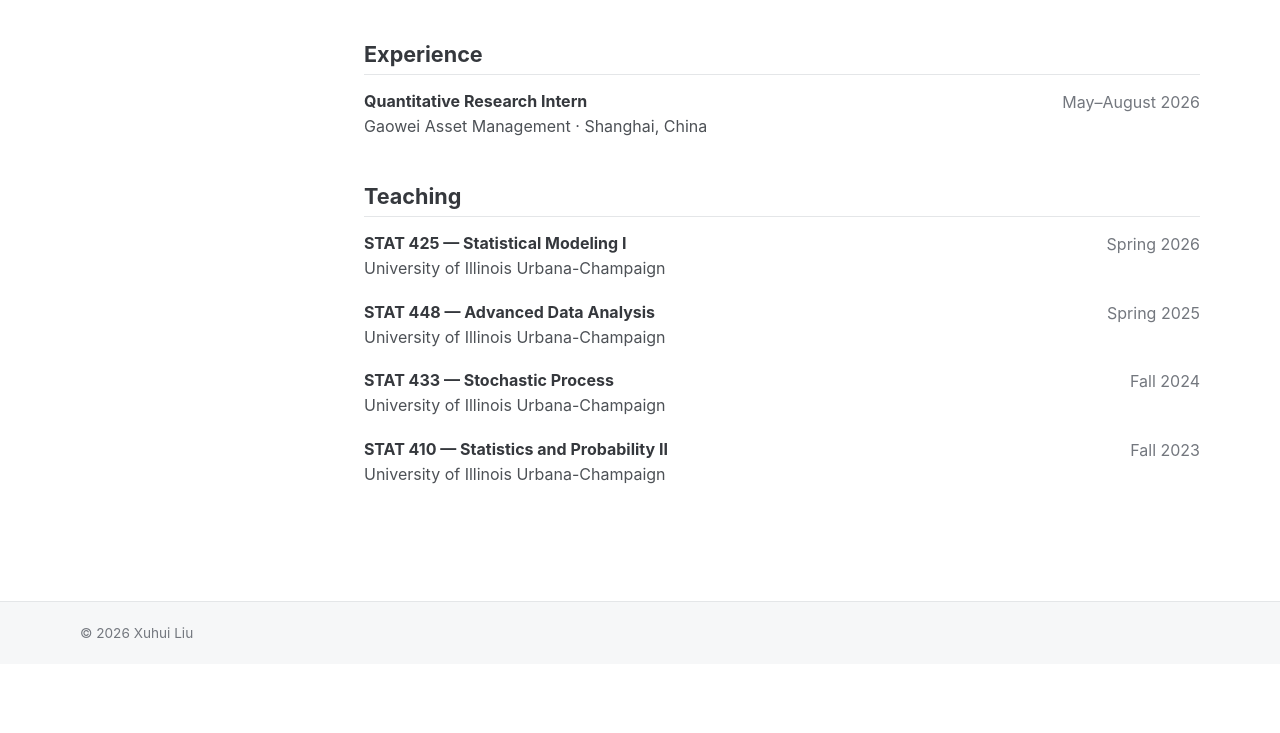
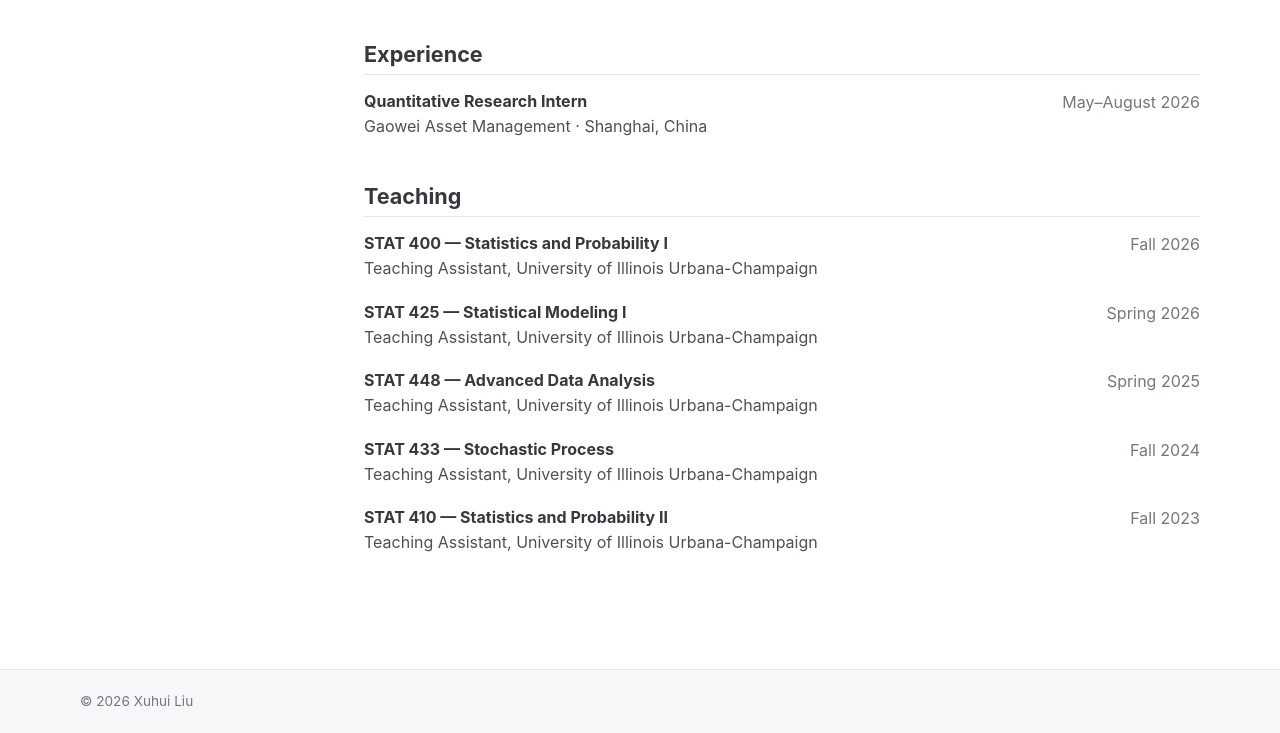
Before and after one commit to liu-xuhui/liu-xuhui.github.io, a plain HTML site: page index.html in a window 1280 px wide. Shown: the part 715-1448 px from the top of the page. Before the commit the page ends 1379 px from the top, so only its background shows below. Drawn offline with Linux system fonts and the light colour scheme.

Commit message:
Update index.html

```diff
--- a/index.html
+++ b/index.html
@@ -121,36 +121,47 @@
 
         <section id="teaching">
           <h2>Teaching</h2>
+
+          <div class="entry">
+            <div>
+              <h3>STAT 400 — Statistics and Probability I</h3>
+              <p>Teaching Assistant, University of Illinois Urbana-Champaign</p>
+            </div>
+            <p class="entry-date">Fall 2026</p>
+          </div>
+
           <div class="entry">
             <div>
               <h3>STAT 425 — Statistical Modeling I</h3>
-              <p>University of Illinois Urbana-Champaign</p>
+              <p>Teaching Assistant, University of Illinois Urbana-Champaign</p>
             </div>
             <p class="entry-date">Spring 2026</p>
           </div>
+
           <div class="entry">
             <div>
               <h3>STAT 448 — Advanced Data Analysis</h3>
-              <p>University of Illinois Urbana-Champaign</p>
+              <p>Teaching Assistant, University of Illinois Urbana-Champaign</p>
             </div>
             <p class="entry-date">Spring 2025</p>
           </div>
+
           <div class="entry">
             <div>
               <h3>STAT 433 — Stochastic Process</h3>
-              <p>University of Illinois Urbana-Champaign</p>
+              <p>Teaching Assistant, University of Illinois Urbana-Champaign</p>
             </div>
             <p class="entry-date">Fall 2024</p>
           </div>
+
           <div class="entry">
             <div>
               <h3>STAT 410 — Statistics and Probability II</h3>
-              <p>University of Illinois Urbana-Champaign</p>
+              <p>Teaching Assistant, University of Illinois Urbana-Champaign</p>
             </div>
             <p class="entry-date">Fall 2023</p>
           </div>
         </section>
-
       </div>
     </main>
 
```
